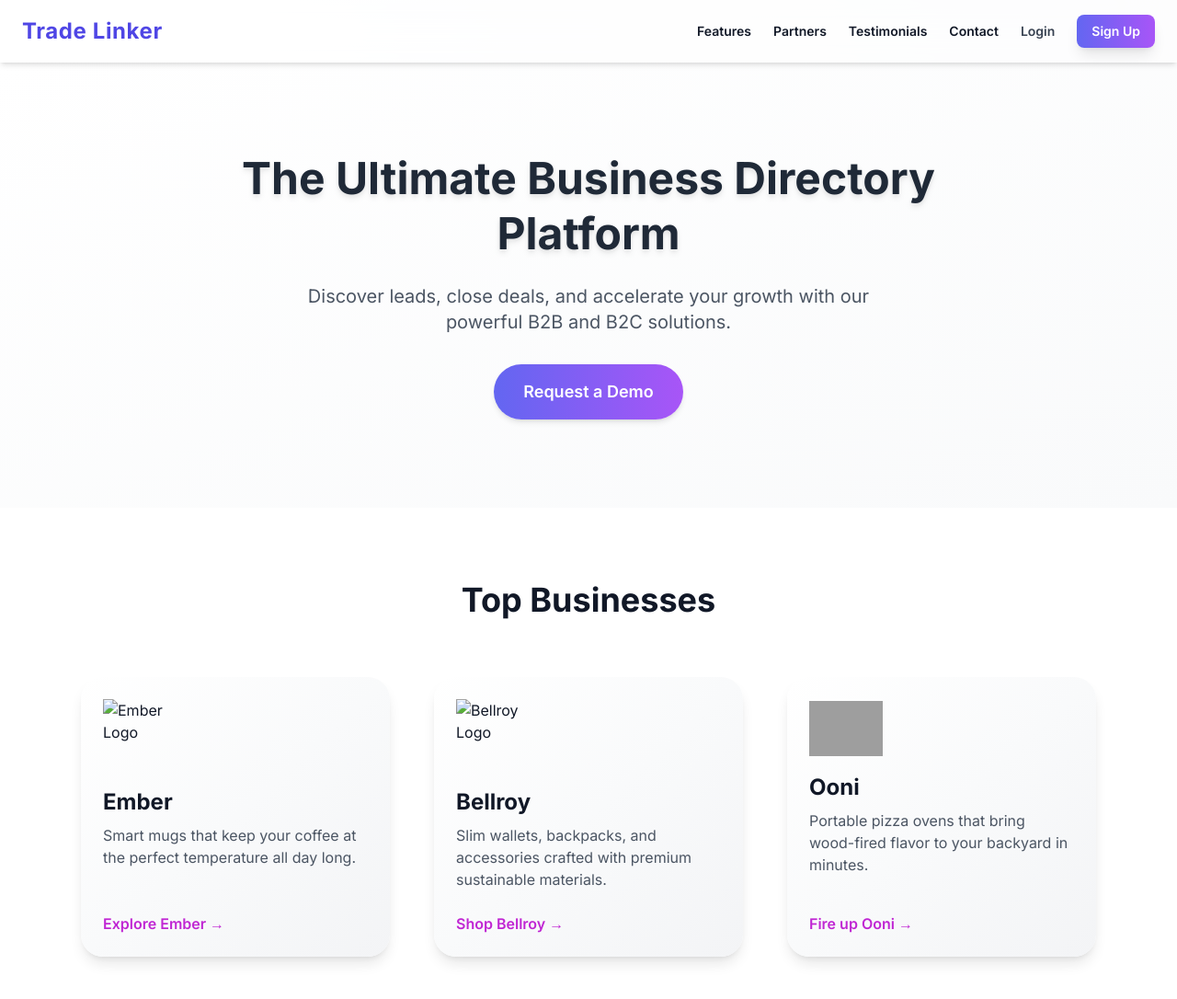
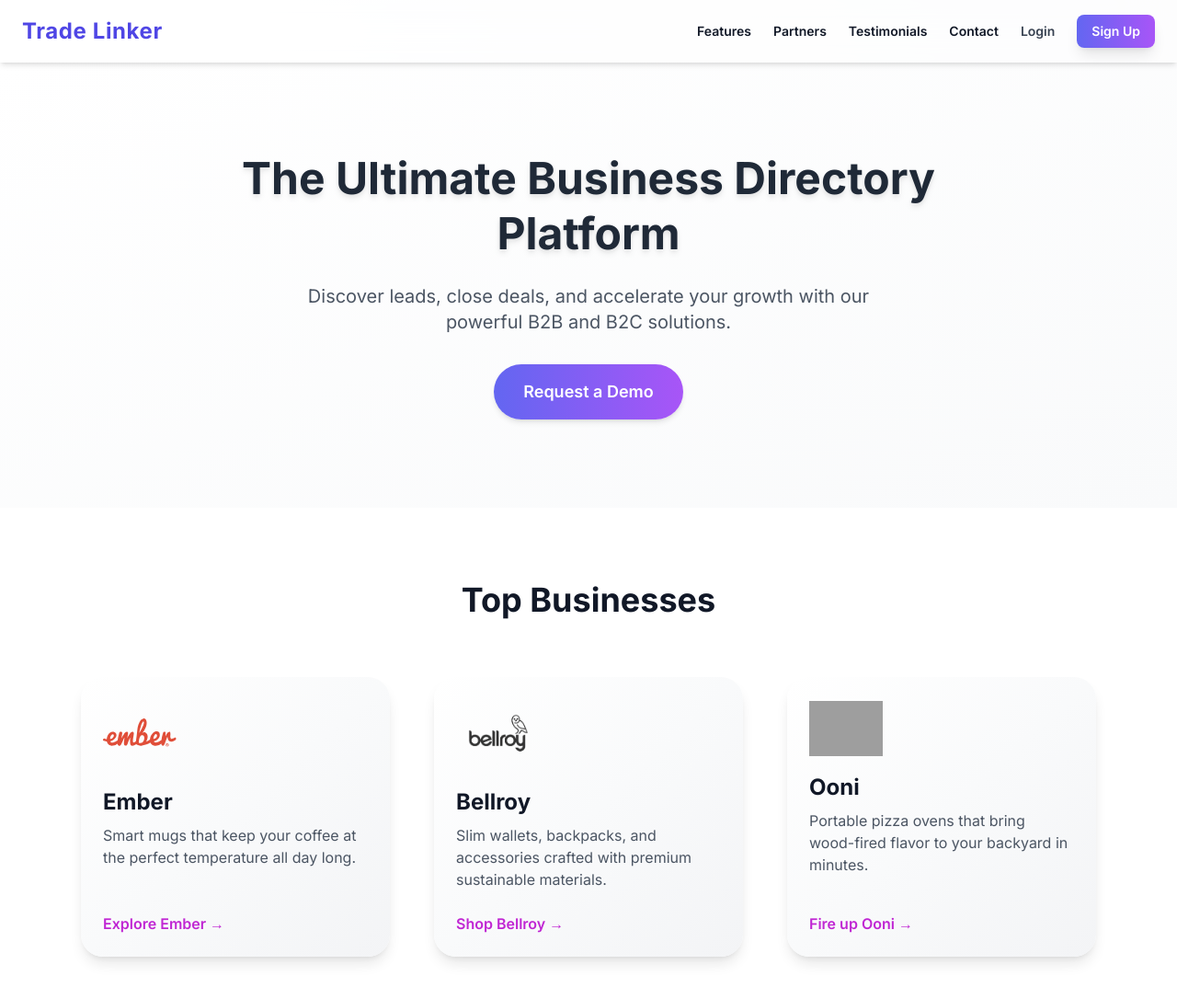
Before and after one commit to Mihirmaru22/business-directory, a plain HTML site: page index.html in a window 1280 px wide. Shown: the top 1086 px of the page at 92% size. Drawn offline with nearby package versions, Linux system fonts and the light colour scheme; the site is published under a folder, as on GitHub Pages, so addresses that start at the root find nothing; grey boxes are pictures that could not be loaded.

Commit message:
the img path error

```diff
--- a/index.html
+++ b/index.html
@@ -89,7 +89,7 @@
             onmouseleave="resetTilt(this)"
           >
             <div>
-              <img src="/assets/ember-logo.svg" class="w-20 h-20 mb-4 object-contain" alt="Ember Logo" />
+              <img src="assets/ember-logo.svg" class="w-20 h-20 mb-4 object-contain" alt="Ember Logo" />
               <h3 class="text-2xl font-bold mb-2 group-hover:text-fuchsia-700 transition">Ember</h3>
               <p class="text-gray-600 group-hover:text-gray-800 transition">Smart mugs that keep your coffee at the perfect temperature all day long.</p>
             </div>
@@ -104,7 +104,7 @@
             onmouseleave="resetTilt(this)"
           >
             <div>
-              <img src="/assets/final.png" class="w-24 h-20 mb-4 object-contain" alt="Bellroy Logo" />
+              <img src="assets/final.png" class="w-24 h-20 mb-4 object-contain" alt="Bellroy Logo" />
               <h3 class="text-2xl font-bold mb-2 group-hover:text-fuchsia-700 transition">Bellroy</h3>
               <p class="text-gray-600 group-hover:text-gray-800 transition">Slim wallets, backpacks, and accessories crafted with premium sustainable materials.</p>
             </div>
```
